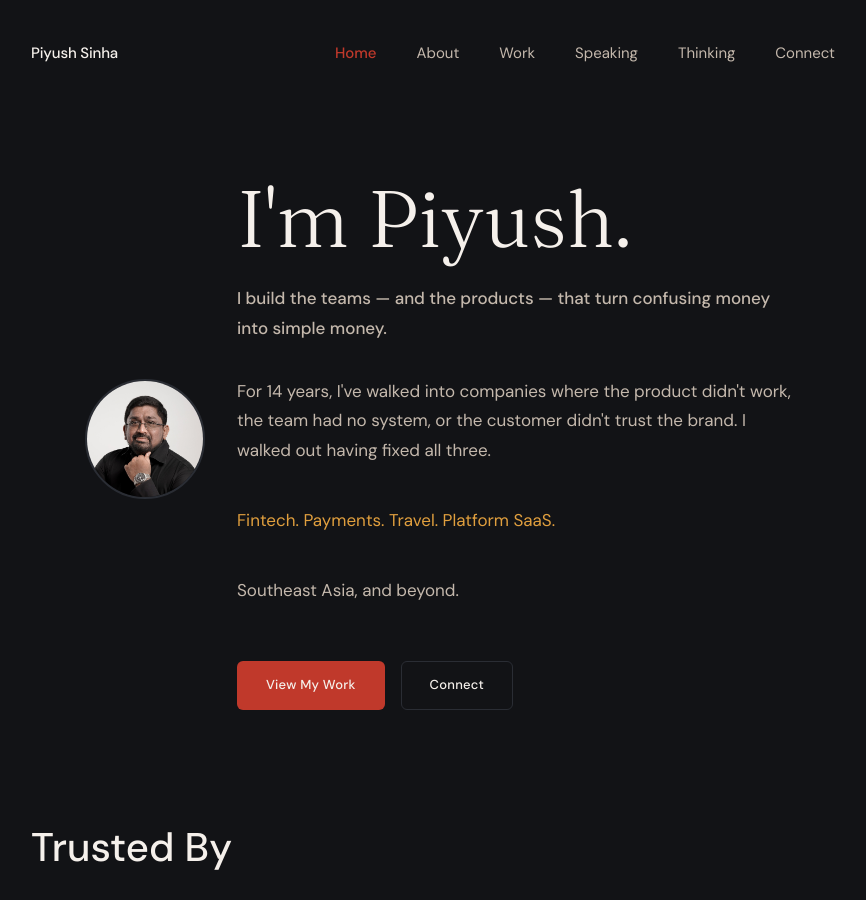
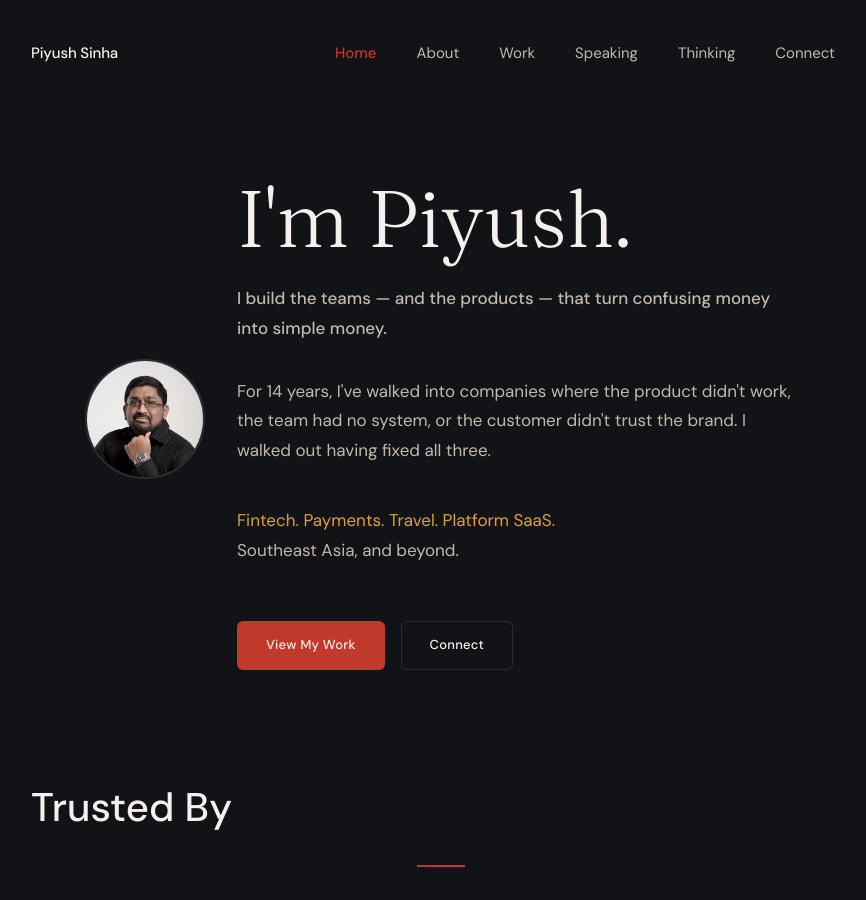
Before and after one commit to piyushsinha/piyushsinha.github.io, a Jekyll site: the page built from index.html, in a window 1280 px wide and 900 px high. Shown: the whole window, without its empty margins (199-1065 px from the left). Built offline with Jekyll 4.4.1, drawn with Linux system fonts in a browser that asks for light colours.

Commit message:
Update index.html

```diff
--- a/index.html
+++ b/index.html
@@ -13,8 +13,7 @@
       <h1 class="hero__name">I'm Piyush.</h1>
       <h3 class="hero__tagline">I build the teams — and the products — that turn confusing money into simple money.</h3>
       <p class="hero__tagline">For 14 years, I've walked into companies where the product didn't work, the team had no system, or the customer didn't trust the brand. I walked out having fixed all three. </p>
-      <p><span class="text-highlight">Fintech. Payments. Travel. Platform SaaS.</span></p>
-      <p>Southeast Asia, and beyond.</p>
+      <p><span class="text-highlight">Fintech. Payments. Travel. Platform SaaS.</span><br>Southeast Asia, and beyond.</p>
       <div class="hero__ctas">
         <a href="{{ '/work/' | relative_url }}" class="btn btn--primary">View My Work</a>
         <a href="{{ '/connect/' | relative_url }}" class="btn btn--ghost">Connect</a>
```
